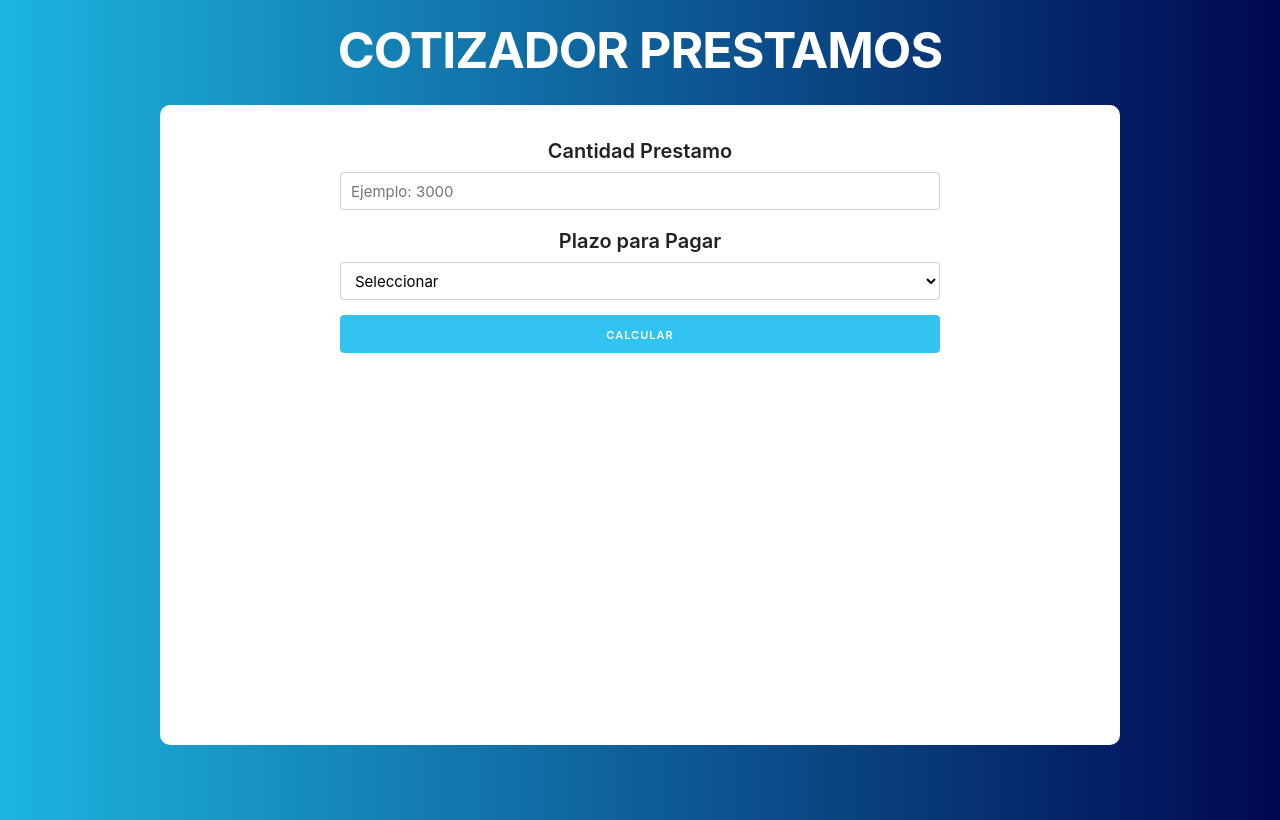
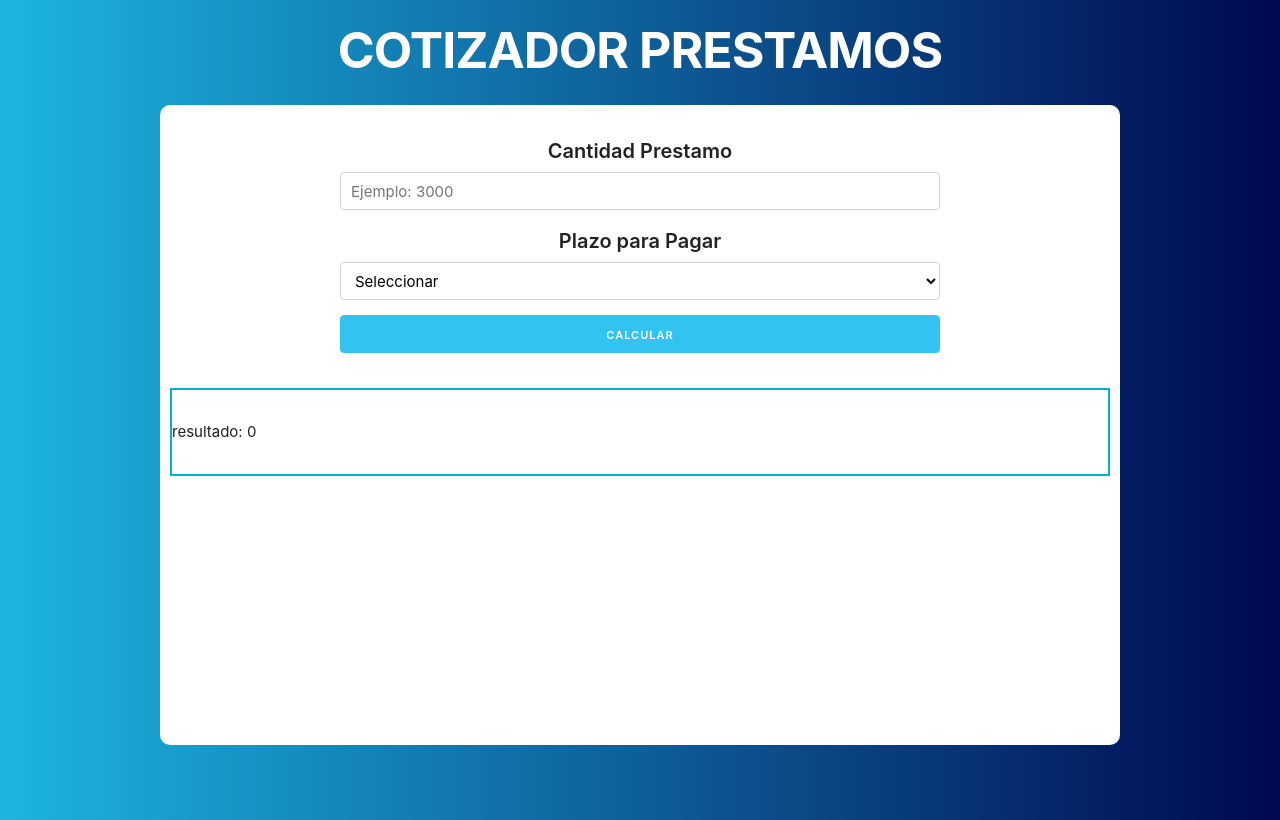
Before and after one commit to winandtu/Loan-Quoter, a React (Create React App) app in the folder prestamos/: page / in a window 1280 px wide. Built offline with nearby package versions, Linux system fonts and the light colour scheme.

Commit message:
Calculo del préstamo

```diff
--- a/prestamos/src/App.js
+++ b/prestamos/src/App.js
@@ -13,6 +13,10 @@ function App() {
   const [cantidad, guardarCantidad] = useState(0);
 
   const [plazo, guardarPlazo] = useState(''); //string vacio dado que los valores de las options estan en string
+
+  //mostrar el total en el Dom
+
+  const [total, guardarTotal] = useState(0);
   return (
     //<div className="App">
     <Fragment>
@@ -28,6 +32,8 @@ function App() {
         guardarCantidad={guardarCantidad}
         plazo = {plazo}
         guardarPlazo = {guardarPlazo}
+        total={total}
+        guardarTotal={guardarTotal}
         />
       </div>
 
--- a/prestamos/src/componentes/Formulario.js
+++ b/prestamos/src/componentes/Formulario.js
@@ -1,31 +1,38 @@
-import React, {Fragment,useState} from 'react'
+import React, { Fragment, useState } from 'react'
+import { calcularTotal } from '../helpers';
 
-const Formulario = ({cantidad, guardarCantidad, plazo, guardarPlazo}) => {
+const Formulario = (props) => {
 
+    //propiedades del formulario
+    const { cantidad, guardarCantidad, plazo, guardarPlazo, total, guardarTotal } = props;
     //estado local
     const [error, guardarError] = useState(false);
 
     //leer cantidad
-    const leerCantidad = (e)=>{
+    const leerCantidad = (e) => {
         //console.log(typeof(e.target.value)) //es un dato string
         //convertiremos a numero y le daremos eso a guardarCantidad:
 
         guardarCantidad(parseInt(e.target.value));
-        console.log(guardarCantidad)
+        //console.log(guardarCantidad)
     }
 
     //calculo del precio
-    const calcularPrestamo = e =>{
+    const calcularPrestamo = e => {
         e.preventDefault()
         //console.log('calculando Precio')
 
         //validar
-        if(cantidad ===0 || plazo===''){
+        if (cantidad === 0 || plazo === '') {
             console.log('Hay error');
             guardarError(true);
-        }else{
+        } else {
             //Realizar la cotizacion
             guardarError(false); //elimina el error previo
+
+            const total = calcularTotal(cantidad, plazo);
+            //console.log(total);
+            guardarTotal(total);
         }
 
     }
@@ -48,7 +55,7 @@ const Formulario = ({cantidad, guardarCantidad, plazo, guardarPlazo}) => {
                         <label>Plazo para Pagar</label>
                         <select
                             className="u-full-width"
-                        onChange={e =>{ guardarPlazo(parseInt(e.target.value)) }}
+                            onChange={e => { guardarPlazo(parseInt(e.target.value)) }}
                         >
                             <option value="">Seleccionar</option>
                             <option value="3">3 meses</option>
@@ -67,7 +74,7 @@ const Formulario = ({cantidad, guardarCantidad, plazo, guardarPlazo}) => {
                 </div>
             </form>
 
-        {(error) ? <p className="error">Todos los campos son obligarios</p>: null}
+            {(error) ? <p className="error">Todos los campos son obligarios</p> : <p className='resultado'>resultado: {total}</p>}
 
         </Fragment>
     );
--- a/prestamos/src/componentes/Header.js
+++ b/prestamos/src/componentes/Header.js
@@ -3,7 +3,7 @@ import React, {Fragment} from 'react';
 
 function Header(props){
 
-    console.log(props)
+    //console.log(props)
     return (
         <Fragment>
 
--- /dev/null
+++ b/prestamos/src/helpers.js
@@ -0,0 +1,62 @@
+
+//función para calcular el tiempo y los intereses
+export function calcularTotal(cantidad, plazo) {
+    /*
+    Cantidades|interes
+    0-1000=25%
+    1001-5000=20%
+    5001-10000=15%
+    +10000=10%
+
+
+    */
+
+    let totalCantidad;
+
+    if (cantidad <= 1000) {
+        totalCantidad = cantidad * .25;
+    } else if (cantidad > 1000 && cantidad <= 5000) {
+        totalCantidad = cantidad * .20;
+    } else if (cantidad > 5000 && cantidad <= 10000) {
+        totalCantidad = cantidad * .15;
+    } else {
+        totalCantidad = cantidad * .10;
+    }
+
+    //console.log(totalCantidad);
+
+    /**
+     Plazo
+    meses|interes
+    3=5%
+    6=10%
+    12=15%
+    24=20%
+     */
+
+    let totalPlazo = 0;
+
+    switch (plazo) {
+        case 3:
+            totalPlazo = cantidad * 0.05;
+            break;
+        case 6:
+            totalPlazo = cantidad * .10;
+            break;
+        case 12:
+            totalPlazo = cantidad * 0.15;
+            break;
+        case 24:
+            totalPlazo = cantidad * 0.20;
+            break;
+
+        default:
+            break;
+    }
+
+    //console.log('plazo',totalPlazo);
+    const totalPagar = totalCantidad+totalPlazo+cantidad;
+
+    return totalPagar;
+
+}
```
Lines whose indentation alone changed are shown as unchanged.
